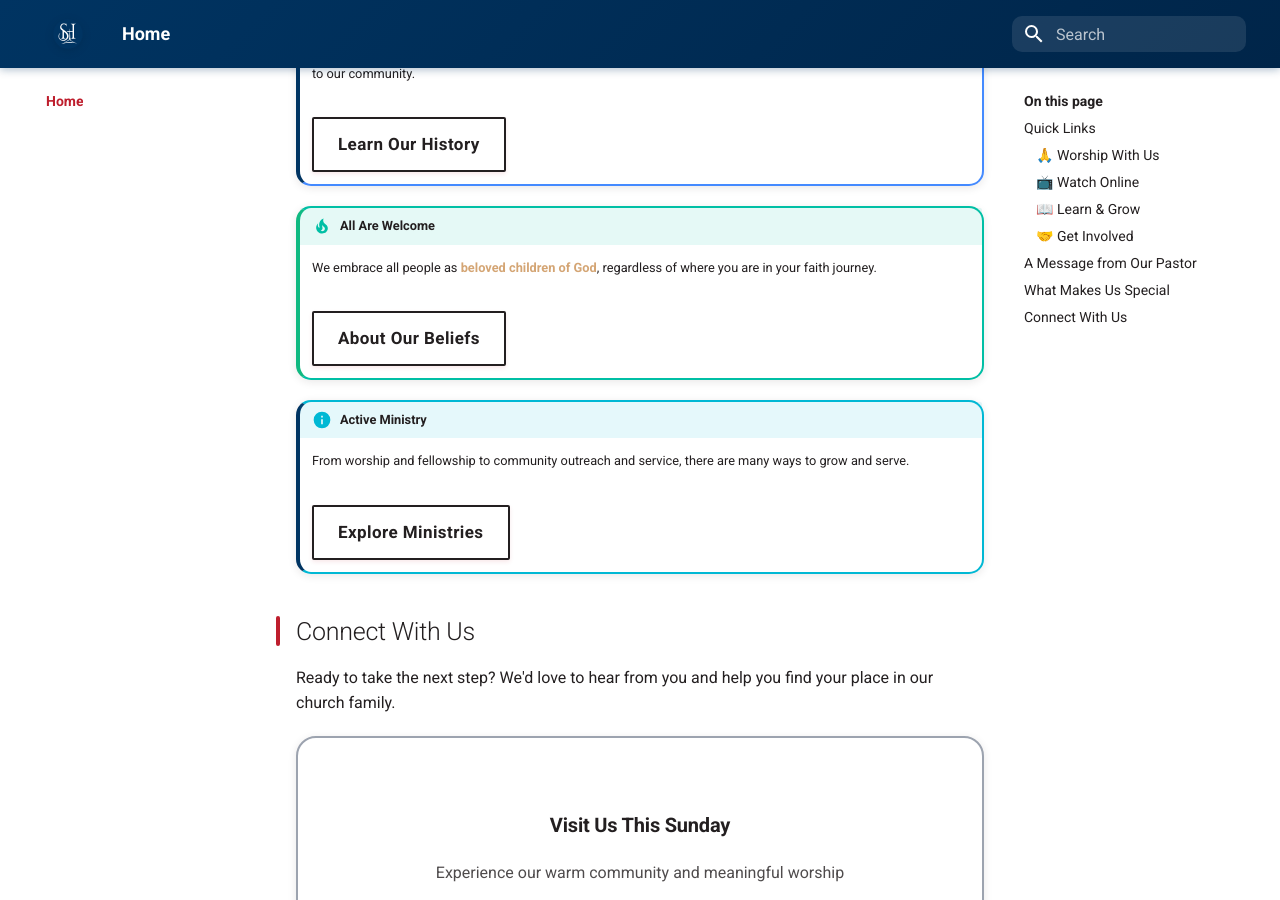
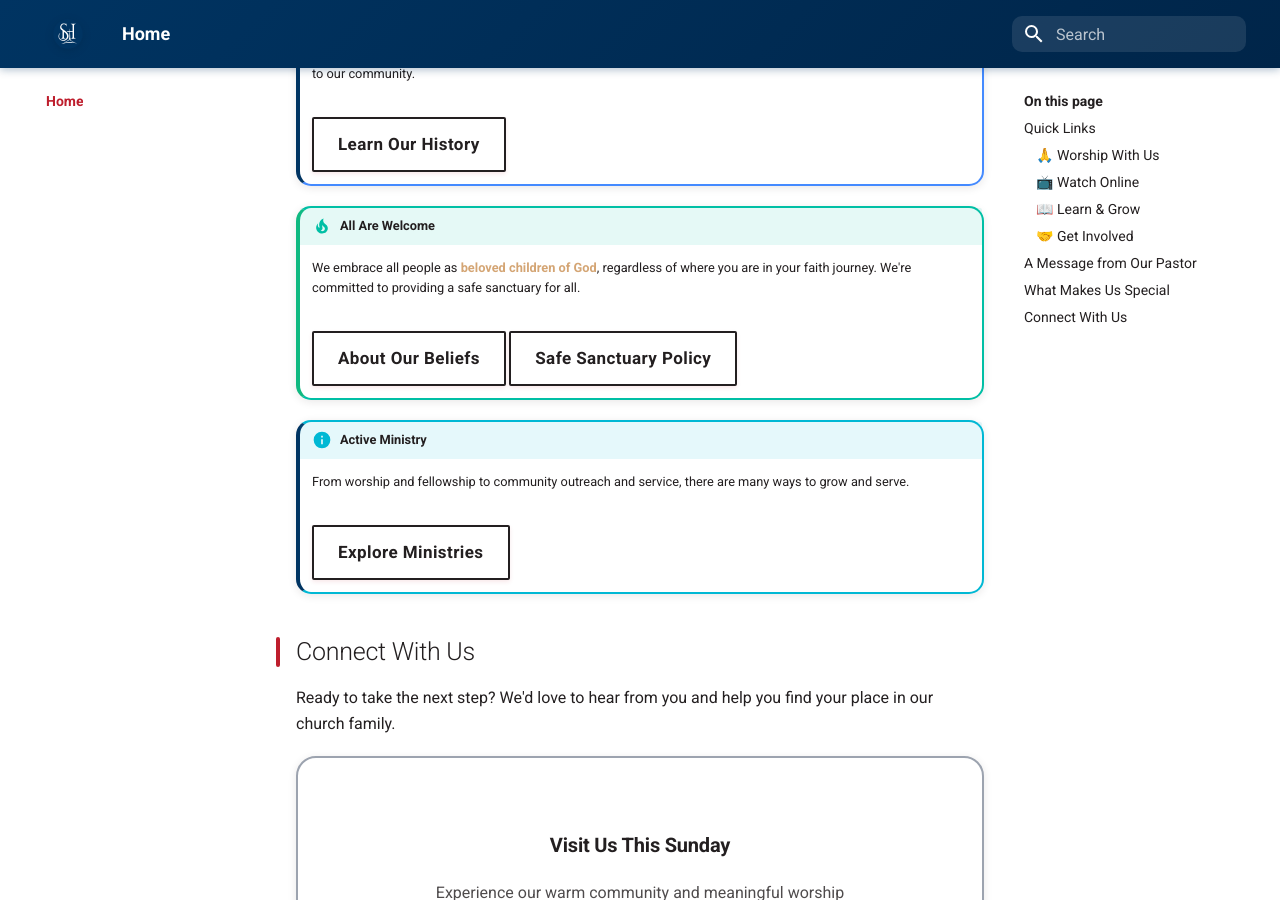
Before and after one commit to silver-hill-memorial-umc/silver-hill-mumc-website, an MkDocs documentation site: the page built from docs/index.md, in a window 1280 px wide and 900 px high, scrolled down 3042 px. Built offline with MkDocs 1.6.1 and Material for MkDocs 9.7.7, drawn with Linux system fonts in a browser that asks for light colours.

Commit message:
Highlight Safe Sanctuary Policy on main page of website for new visitors

```diff
--- a/docs/index.md
+++ b/docs/index.md
@@ -87,9 +87,10 @@ Find ways to use your gifts in service to God and community through our many min
 <div class="md-grid__item" markdown>
 !!! tip "All Are Welcome"
 
-    We embrace all people as <span class="gold-accent">beloved children of God</span>, regardless of where you are in your faith journey.
+    We embrace all people as <span class="gold-accent">beloved children of God</span>, regardless of where you are in your faith journey. We're committed to providing a safe sanctuary for all.
 
     [About Our Beliefs](about/beliefs.md){ .md-button }
+    [Safe Sanctuary Policy](policies/safe-sanctuary.md){ .md-button }
 
 </div>
 
```
